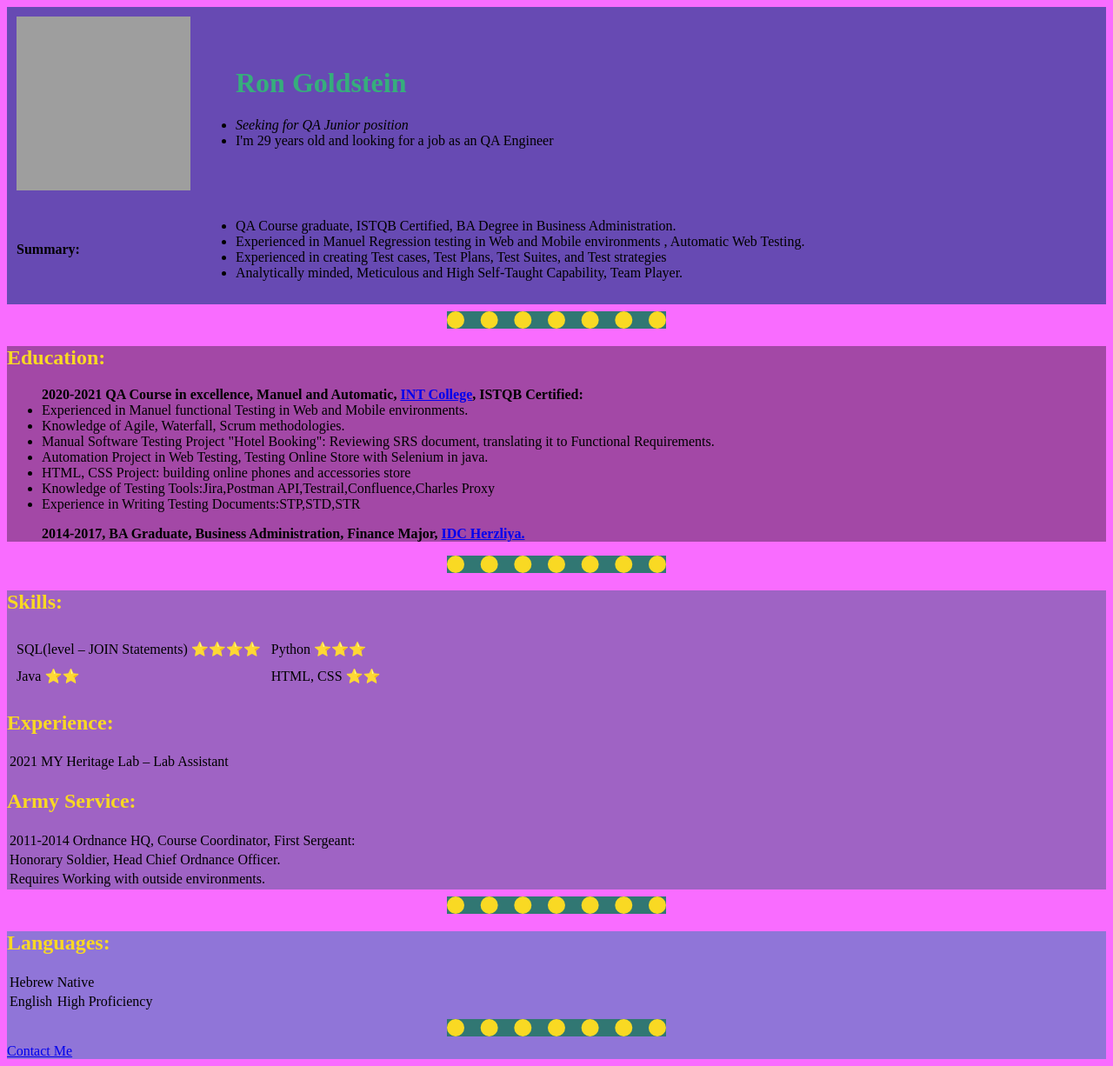
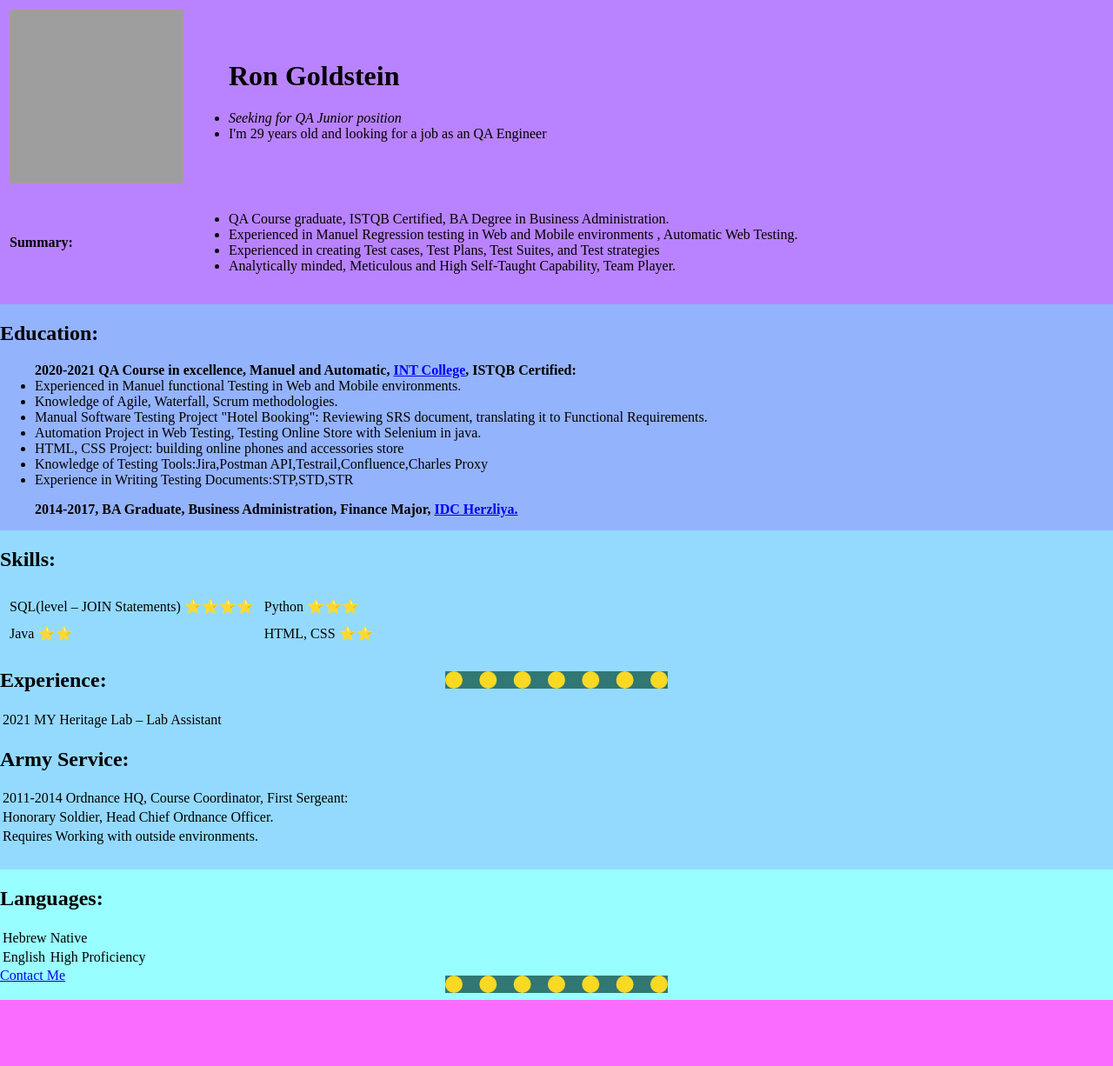
Before and after one commit to RonJGold/cv, a plain HTML site: page index.html in a window 1280 px wide. Shown: the whole page at 87% size. After the commit the page ends 1150 px from the top, so only its background shows below. Drawn offline with Linux system fonts and the light colour scheme; grey boxes are pictures that could not be loaded.

Commit message:
Update master.css

```diff
--- a/css/master.css
+++ b/css/master.css
@@ -1,11 +1,11 @@
-body{background-color :   #F96CFF;}
-.intro{background-color:#674AB3;}
-.edu{background-color :#A348A6;}
-.Skills{background-color: #9F63C4;}
-.end{background-color: #9075D8;}
+body{background-color :   #F96CFF;margin:0;}
+.intro{background-color:#B983FF;top:0;height:350px;}
+.edu{background-color :#94B3FD;position:absolute;top:350px; width:100%;height:260px;}
+.Skills{background-color: #94DAFF;position:absolute;top:610px;width:100%;height:400px;}
+.end{background-color: #99FEFF;position:absolute;top:1000px;width:100%;height:150px;}
 .hr{background-color: #CEA2D7;}
-        h1{color: #36AE7C;}
-        h2{color:#F9D923;}
+        h1{color: black;}
+        h2{color:black;}
         hr{background-color: #317773 ;
         color: red;
         border-width: 20px;
@@ -13,4 +13,6 @@ body{background-color :   #F96CFF;}
         border-style: none;
         border-top-style: dotted;;
         width:20%;
+        position:absolute;
+        bottom:0;left:40%;
         }
```
